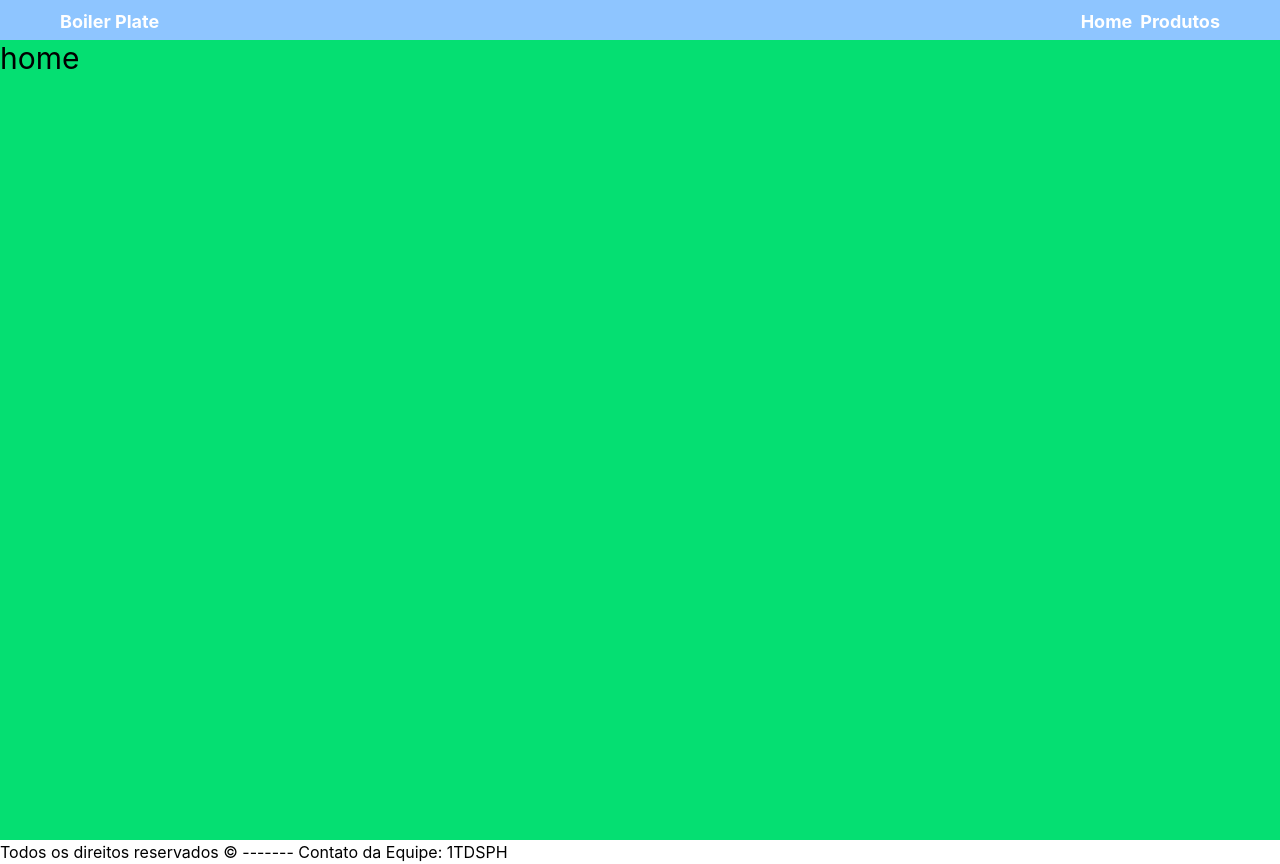
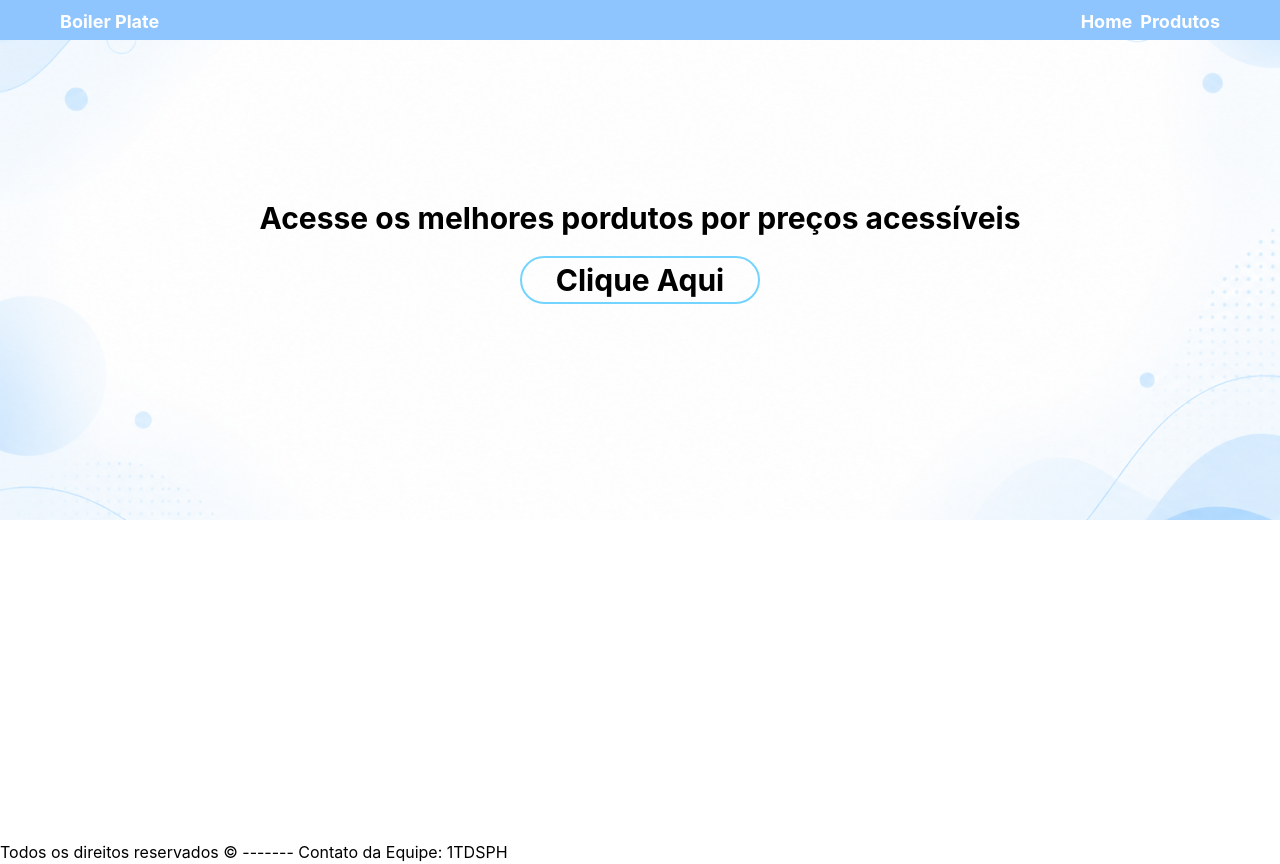
Before and after one commit to 1TDSPH-26/front-2sem-aula-08, a React (Vite) app in the folder my-app/: page / in a window 1280 px wide. Built offline with nearby package versions, Linux system fonts and the light colour scheme.

Commit message:
feat: modificando a home, fazendo com que ela tenha um botão que leve diretamente a aba de produtos, estilizando ela com o tailwind css, e adicionando uma imagem ao hero da página.

```diff
--- a/my-app/src/routes/Home/index.tsx
+++ b/my-app/src/routes/Home/index.tsx
@@ -1,7 +1,26 @@
-export default function Home(){
-    return(
-        <main className="min-h-screen bg-green-400 text-3xl">
-            <h1>home</h1>
+import { useNavigate } from 'react-router'
+import ImagemHero from '../../assets/ImagemHero.png'
+
+export default function Home() {
+    const navigate = useNavigate()
+    const botaoHero = () =>{
+        navigate("/produtos")
+    }
+
+    return (
+        <main className="font-bold min-h-screen">
+            <div className="w-5xl h-60">
+                <img className="absolute h-120 w-full object-cover" src={ImagemHero} alt="fundo branco com as bordas em azul claro" />
+                <div className="inset-0 absolute flex flex-col items-center mt-50 text-3xl">
+                    <h2>Acesse os melhores pordutos por preços acessíveis</h2>
+                    <button
+                    onClick={() => botaoHero()}
+                     className="mt-5 border-2 border-sky-300 w-60 rounded-full hover:bg-sky-300 hover:text-white transition-colors duration-300 p-1">
+                        Clique Aqui
+                        </button>
+                </div>
+            </div>
+
         </main>
     )
 }
```
